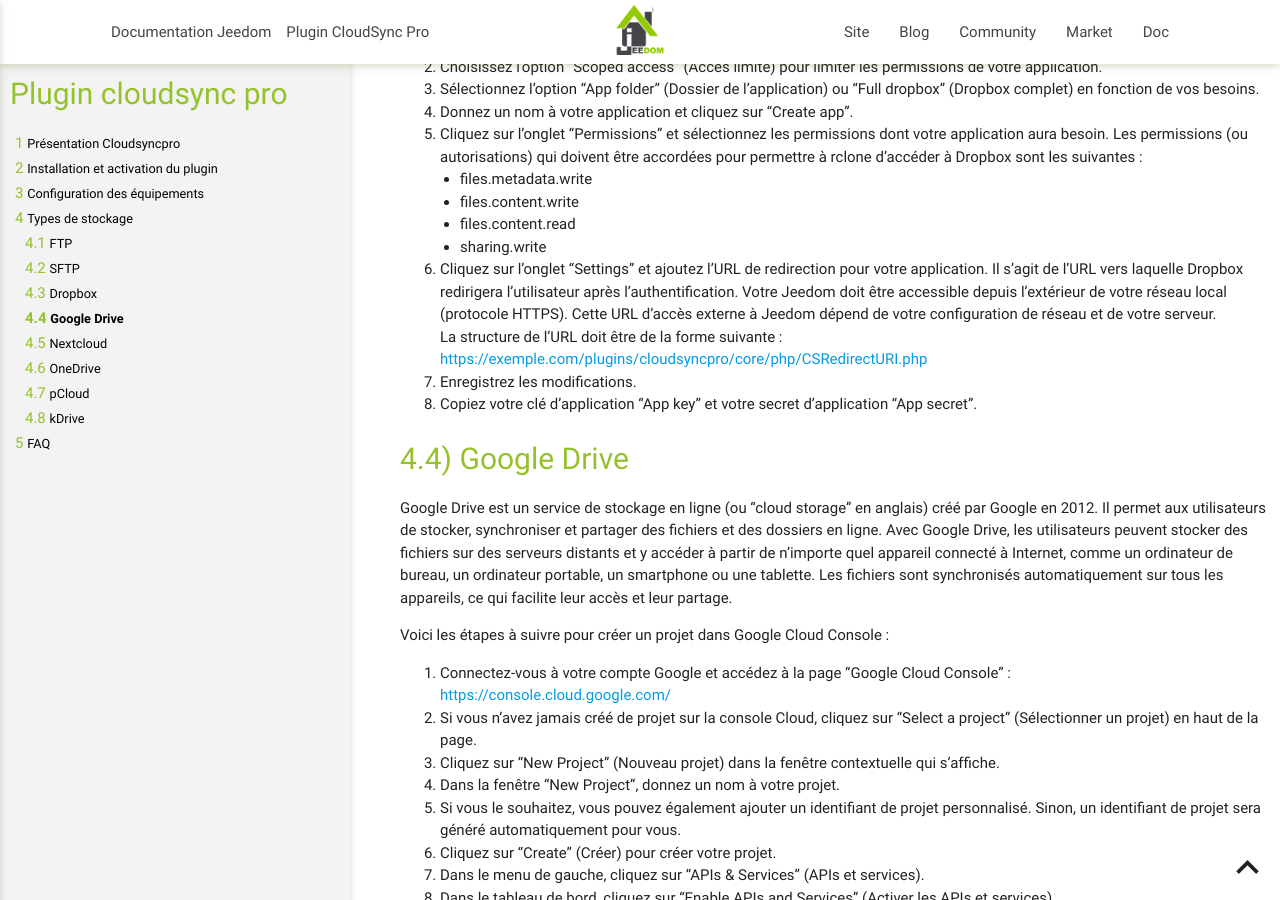
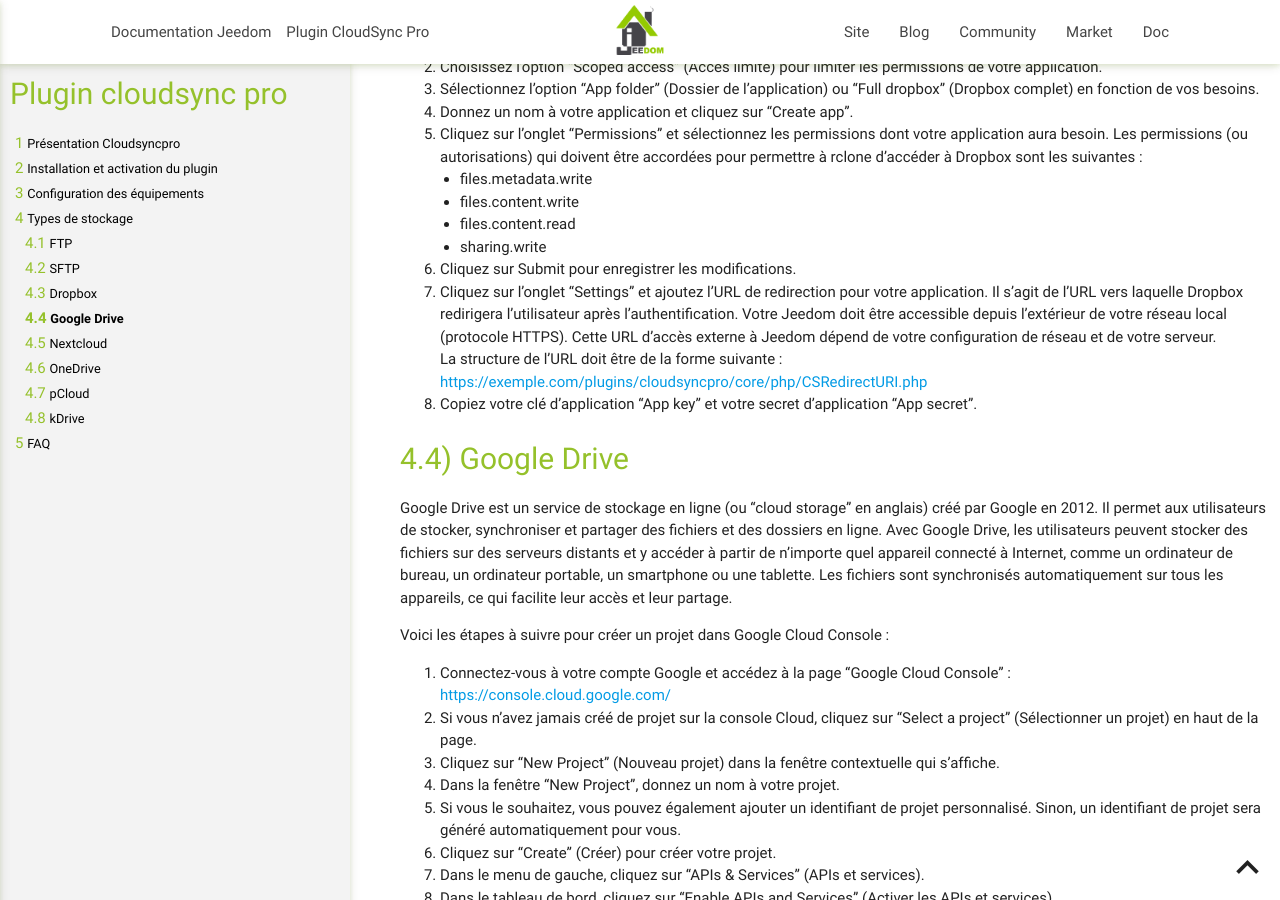
Before and after one commit to thanaus/jeedom_docs, a Jekyll site: the page built from plugins/cloudsyncpro/fr_FR/index.md, in a window 1280 px wide and 900 px high, scrolled down 2103 px. Built offline with Jekyll 4.4.1, drawn with Linux system fonts in a browser that asks for light colours.

Commit message:
Update index.md

```diff
--- a/plugins/cloudsyncpro/fr_FR/index.md
+++ b/plugins/cloudsyncpro/fr_FR/index.md
@@ -92,10 +92,10 @@ Pour créer une application Dropbox pour rclone, vous devez suivre les étapes s
     - files.content.write
     - files.content.read
     - sharing.write
+6. Cliquez sur Submit pour enregistrer les modifications.
 6. Cliquez sur l'onglet "Settings" et ajoutez l'URL de redirection pour votre application. Il s'agit de l'URL vers laquelle Dropbox redirigera l'utilisateur après l'authentification. Votre Jeedom doit être accessible depuis l'extérieur de votre réseau local (protocole HTTPS). Cette URL d'accès externe à Jeedom dépend de votre configuration de réseau et de votre serveur.
 La structure de l'URL doit être de la forme suivante :
 [https://exemple.com/plugins/cloudsyncpro/core/php/CSRedirectURI.php](https://exemple.com/plugins/cloudsyncpro/core/php/CSRedirectURI.php)
-7. Enregistrez les modifications.
 8. Copiez votre clé d'application "App key" et votre secret d'application "App secret".
 
 Google Drive
```
